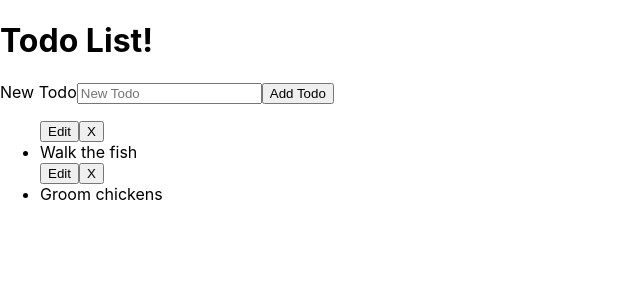
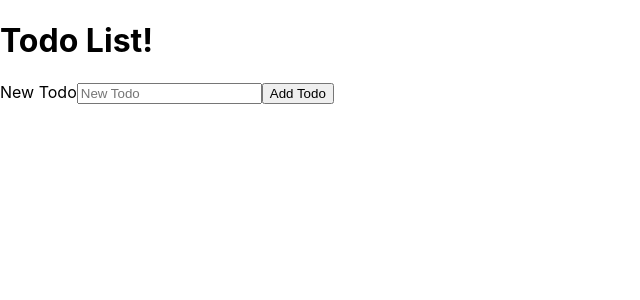
Before and after one commit to Dan-Rosen/react-todo, a React (Create React App) app: page / in a window 1280 px wide. Shown: the top 300 px of the page, without its empty margins (0-640 px from the left). Built offline with nearby package versions, Linux system fonts and the light colour scheme.

Commit message:
remove todo functionality

```diff
--- a/package.json
+++ b/package.json
@@ -8,7 +8,8 @@
     "@testing-library/user-event": "^7.2.1",
     "react": "^16.13.1",
     "react-dom": "^16.13.1",
-    "react-scripts": "3.4.1"
+    "react-scripts": "3.4.1",
+    "uuid": "^8.1.0"
   },
   "scripts": {
     "start": "react-scripts start",
--- a/src/components/NewTodoForm.js
+++ b/src/components/NewTodoForm.js
@@ -1,4 +1,5 @@
 import React, { Component } from 'react'
+import { v4 as uuid } from 'uuid'
 
 class NewTodoForm extends Component {
     constructor(props) {
@@ -20,7 +21,7 @@
 
     handleSubmit(evt) {
         evt.preventDefault()
-        this.props.createTodo(this.state)
+        this.props.createTodo({ ...this.state, id: uuid() })
         this.setState({ task: '' })
     }
 
--- a/src/components/Todo.js
+++ b/src/components/Todo.js
@@ -1,11 +1,21 @@
 import React, { Component } from 'react'
 
 class Todo extends Component {
+    constructor(props) {
+        super(props)
+
+        this.handleRemove = this.handleRemove.bind(this)
+    }
+
+    handleRemove() {
+        this.props.removeTodo(this.props.id)
+    }
+
     render() {
         return (
             <div>
                 <button>Edit</button>
-                <button>X</button>
+                <button onClick={this.handleRemove}>X</button>
                 <li>{this.props.task}</li>
             </div>
         )
--- a/src/components/TodoList.js
+++ b/src/components/TodoList.js
@@ -8,10 +8,11 @@
         super(props)
 
         this.state = {
-            todos: [{ task: 'Walk the fish' }, { task: 'Groom chickens' }]
+            todos: []
         }
 
         this.create = this.create.bind(this)
+        this.remove = this.remove.bind(this)
     }
 
     create(newTodo) {
@@ -20,8 +21,21 @@
         })
     }
 
+    remove(id) {
+        this.setState({
+            todos: this.state.todos.filter((todo) => todo.id !== id)
+        })
+    }
+
     render() {
-        const todos = this.state.todos.map((todo) => <Todo task={todo.task} />)
+        const todos = this.state.todos.map((todo) => (
+            <Todo
+                key={todo.id}
+                id={todo.id}
+                task={todo.task}
+                removeTodo={this.remove}
+            />
+        ))
         return (
             <div>
                 <h1>Todo List!</h1>
```
Also changed, not shown: 1 other file (tests, documents, lock files or other folders).
